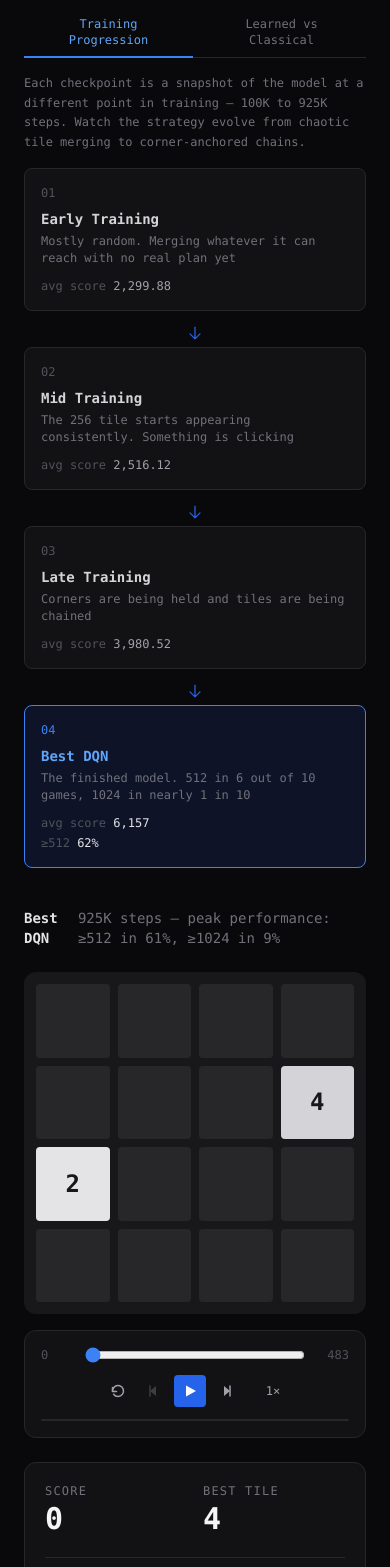
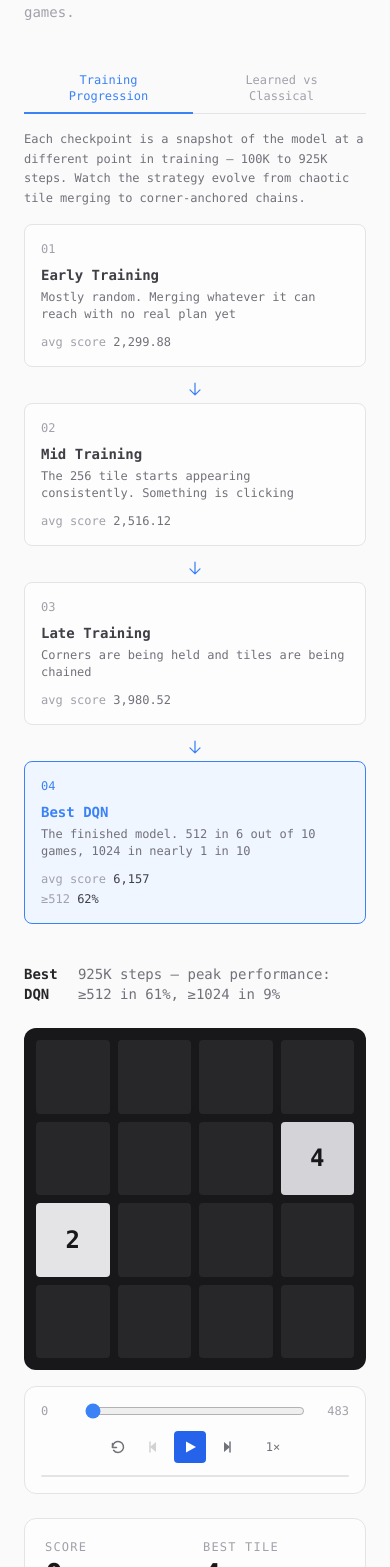
Before and after one commit to SamJacklin/deep2048, a React (Vite) app in the folder frontend/: page / in a window 390 px wide. Shown: the part 433-2000 px from the top of the page. Built offline with nearby package versions, Linux system fonts and the light colour scheme.

Commit message:
feat: add light/dark mode support across all components

```diff
--- a/frontend/src/App.tsx
+++ b/frontend/src/App.tsx
@@ -16,8 +16,8 @@ import Navbar from './toolkit/frontend/portfolio/components/Navbar/Navbar';
 const navLogo = (
   <>
     sam<span className="text-blue-500">.</span>jacklin
-    <span className="text-zinc-700 mx-2">/</span>
-    <span className="text-zinc-300">deep-2048</span>
+    <span className="text-zinc-400 dark:text-zinc-700 mx-2">/</span>
+    <span className="text-zinc-600 dark:text-zinc-300">deep-2048</span>
   </>
 );
 
@@ -76,21 +76,21 @@ function AppContent() {
 
   return (
     <ThemeTransition>
-      <div className="min-h-screen bg-zinc-950 text-zinc-100">
+      <div className="min-h-screen bg-zinc-50 dark:bg-zinc-950 text-zinc-900 dark:text-zinc-100">
         <Navbar logo={navLogo} links={navLinks} />
 
-      <main className="max-w-5xl mx-auto px-6 py-10 flex flex-col gap-10">
+        <main className="max-w-5xl mx-auto px-6 py-10 flex flex-col gap-10 pt-24">
           {/* Intro */}
           <section className="flex flex-col gap-3 max-w-2xl">
-          <h1 className="text-2xl font-bold text-zinc-100">
+            <h1 className="text-2xl font-bold text-zinc-900 dark:text-zinc-100">
               An AI that taught itself to play 2048
             </h1>
-          <p className="text-sm text-zinc-400 leading-relaxed">
+            <p className="text-sm text-zinc-500 dark:text-zinc-400 leading-relaxed">
               No rules, no hints. Just a neural network playing millions of games until it figured
               out what works. Pick a checkpoint below to watch the strategy evolve, or see how it
               compares to a classical search algorithm.
             </p>
-          <p className="text-sm text-zinc-500 leading-relaxed">
+            <p className="text-sm text-zinc-400 dark:text-zinc-500 leading-relaxed">
               Under the hood: a Dueling Double DQN with prioritised experience replay, n-step
               returns, and a CNN that reads rows, columns, and local patterns in parallel.
               925K training steps. 512 tile in 61% of games.
@@ -111,66 +111,62 @@ function AppContent() {
 
           {/* Game viewer */}
           {isLoading ? (
-          <div className="flex items-center justify-center py-32 text-zinc-600 text-sm">
+            <div className="flex items-center justify-center py-32 text-zinc-400 dark:text-zinc-600 text-sm">
               Loading replay…
             </div>
           ) : replay && currentFrame ? (
             <section className="flex flex-col gap-6">
               {/* Checkpoint description */}
               <div className="flex items-center gap-3">
-              <span className="text-sm font-bold text-zinc-200">
+                <span className="text-sm font-bold text-zinc-800 dark:text-zinc-200">
                   {replay.checkpoint_label}
                 </span>
                 <span className="text-sm text-zinc-500">{replay.checkpoint_description}</span>
               </div>
 
-            {/* Board + Controls — centred, full attention */}
+              {/* Board + Controls */}
               <div className="flex flex-col items-center gap-4">
                 <Board
                   board={currentFrame.board}
                   prevBoard={prevFrame?.board ?? null}
                 />
-              <div className="w-full max-w-[360px] rounded-xl border border-zinc-800 bg-zinc-900/60 p-4">
+                <div className="w-full max-w-[360px] rounded-xl border border-zinc-200 dark:border-zinc-800 bg-white/60 dark:bg-zinc-900/60 p-4">
                   <Controls player={player} />
                 </div>
               </div>
 
-            {/* Stats + Q-Values below */}
+              {/* Stats + Q-Values */}
               <div className="grid grid-cols-1 md:grid-cols-2 gap-6">
-              {/* Left: Stats */}
-              <div className="rounded-xl border border-zinc-800 bg-zinc-900/60 p-5">
+                <div className="rounded-xl border border-zinc-200 dark:border-zinc-800 bg-white/60 dark:bg-zinc-900/60 p-5">
                   <StatsPanel
                     replay={replay}
                     frame={currentFrame}
                   />
                 </div>
-
-              {/* Right: Q-Values + Architecture */}
-              <div className="rounded-xl border border-zinc-800 bg-zinc-900/60 p-5">
+                <div className="rounded-xl border border-zinc-200 dark:border-zinc-800 bg-white/60 dark:bg-zinc-900/60 p-5">
                   <QValueChart
                     qValues={currentFrame.q_values}
                     chosenAction={currentFrame.action}
                     validActions={currentFrame.valid_actions}
                     label={replay.score_label}
                   />
-
                 </div>
               </div>
 
               {/* Game-over banner */}
               {currentFrame.valid_actions.length === 0 && (
-              <div className="rounded-lg border border-zinc-700 bg-zinc-900/80 px-5 py-4 flex items-center justify-between">
+                <div className="rounded-lg border border-zinc-300 dark:border-zinc-700 bg-white/80 dark:bg-zinc-900/80 px-5 py-4 flex items-center justify-between">
                   <div>
-                  <span className="text-sm font-bold text-zinc-200">Game over</span>
+                    <span className="text-sm font-bold text-zinc-800 dark:text-zinc-200">Game over</span>
                     <span className="text-sm text-zinc-500 ml-3">
-                    Final score: <span className="text-zinc-300 tabular-nums">{replay.final_score.toLocaleString()}</span>
+                      Final score: <span className="text-zinc-700 dark:text-zinc-300 tabular-nums">{replay.final_score.toLocaleString()}</span>
                       {' · '}
-                    Best tile: <span className="text-zinc-300 tabular-nums">{replay.max_tile_achieved}</span>
+                      Best tile: <span className="text-zinc-700 dark:text-zinc-300 tabular-nums">{replay.max_tile_achieved}</span>
                     </span>
                   </div>
                   <button
                     onClick={player.reset}
-                  className="text-xs text-blue-400 hover:text-blue-300 transition-colors"
+                    className="text-xs text-blue-500 hover:text-blue-400 transition-colors"
                   >
                     Replay ↺
                   </button>
@@ -178,7 +174,7 @@ function AppContent() {
               )}
             </section>
           ) : (
-          <div className="flex items-center justify-center py-32 text-zinc-600 text-sm">
+            <div className="flex items-center justify-center py-32 text-zinc-400 dark:text-zinc-600 text-sm">
               Replay not available — run{' '}
               <code className="mx-1 text-zinc-500">uv run python scripts/generate_replays.py</code>
               {' '}to generate data.
@@ -188,8 +184,8 @@ function AppContent() {
           {/* Benchmark comparison */}
           {benchmark && (
             <section className="flex flex-col gap-3">
-            <h2 className="text-xs text-zinc-500 uppercase tracking-widest">How it stacks up</h2>
-            <div className="rounded-xl border border-zinc-800 bg-zinc-900/60 p-5">
+              <h2 className="text-xs text-zinc-400 dark:text-zinc-500 uppercase tracking-widest">How it stacks up</h2>
+              <div className="rounded-xl border border-zinc-200 dark:border-zinc-800 bg-white/60 dark:bg-zinc-900/60 p-5">
                 <BenchmarkTable
                   rows={benchmark}
                   highlighted={CHECKPOINTS.find(cp => cp.name === selected)?.benchmarkLabel}
@@ -202,12 +198,12 @@ function AppContent() {
         </main>
 
         {/* Footer */}
-      <footer className="border-t border-zinc-800 mt-10 py-8 px-6">
+        <footer className="border-t border-zinc-200 dark:border-zinc-800 mt-10 py-8 px-6">
           <div className="max-w-5xl mx-auto flex flex-col gap-2 sm:flex-row sm:items-center sm:justify-between">
-          <span className="font-mono text-xs text-zinc-600">
+            <span className="font-mono text-xs text-zinc-400 dark:text-zinc-600">
               sam<span className="text-blue-500">.</span>jacklin
             </span>
-          <span className="font-mono text-xs text-zinc-700">
+            <span className="font-mono text-xs text-zinc-300 dark:text-zinc-700">
               DQN · Expectimax · PyTorch · Vite · React
             </span>
           </div>
--- a/frontend/src/components/CheckpointSelector.tsx
+++ b/frontend/src/components/CheckpointSelector.tsx
@@ -40,57 +40,54 @@ function ProgressionStep({
       className={`
         relative text-left p-4 rounded-lg border transition-all flex-1
         ${isSelected
-          ? 'border-blue-500 bg-blue-950/40 text-zinc-100'
-          : 'border-zinc-800 bg-zinc-900/60 text-zinc-400 hover:border-zinc-600 hover:text-zinc-200'}
+          ? 'border-blue-500 bg-blue-50 dark:bg-blue-950/40 text-zinc-900 dark:text-zinc-100'
+          : 'border-zinc-200 dark:border-zinc-800 bg-white/60 dark:bg-zinc-900/60 text-zinc-500 dark:text-zinc-400 hover:border-zinc-400 dark:hover:border-zinc-600 hover:text-zinc-700 dark:hover:text-zinc-200'}
       `}
     >
-      {/* Step badge */}
-      <div className={`text-xs mb-2 font-mono tabular-nums ${isSelected ? 'text-blue-500' : 'text-zinc-600'}`}>
+      <div className={`text-xs mb-2 font-mono tabular-nums ${isSelected ? 'text-blue-500' : 'text-zinc-400 dark:text-zinc-600'}`}>
         {String(stepNumber).padStart(2, '0')}
       </div>
 
-      <div className={`text-sm font-bold mb-1 ${isSelected ? 'text-blue-400' : 'text-zinc-300'}`}>
+      <div className={`text-sm font-bold mb-1 ${isSelected ? 'text-blue-500 dark:text-blue-400' : 'text-zinc-700 dark:text-zinc-300'}`}>
         {cp.label}
       </div>
       <div className="text-xs text-zinc-500 leading-snug mb-3">{cp.description}</div>
 
       {isLoading ? (
-        <div className="text-xs text-zinc-600">Loading…</div>
+        <div className="text-xs text-zinc-400 dark:text-zinc-600">Loading…</div>
       ) : avgScore !== null ? (
         <div className="flex flex-col gap-1">
-          <div className="text-xs text-zinc-600">
+          <div className="text-xs text-zinc-400 dark:text-zinc-600">
             avg score{' '}
-            <span className={`tabular-nums font-medium ${isSelected ? 'text-zinc-200' : 'text-zinc-400'}`}>
+            <span className={`tabular-nums font-medium ${isSelected ? 'text-zinc-700 dark:text-zinc-200' : 'text-zinc-500 dark:text-zinc-400'}`}>
               {avgScore.toLocaleString()}
             </span>
           </div>
           {pct512 !== null && (
-            <div className="text-xs text-zinc-600">
+            <div className="text-xs text-zinc-400 dark:text-zinc-600">
               ≥512{' '}
-              <span className={`tabular-nums font-medium ${isSelected ? 'text-zinc-200' : 'text-zinc-400'}`}>
+              <span className={`tabular-nums font-medium ${isSelected ? 'text-zinc-700 dark:text-zinc-200' : 'text-zinc-500 dark:text-zinc-400'}`}>
                 {pct512.toFixed(0)}%
               </span>
             </div>
           )}
         </div>
       ) : (
-        <div className="text-xs text-zinc-700">No data</div>
+        <div className="text-xs text-zinc-300 dark:text-zinc-700">No data</div>
       )}
     </button>
   );
 }
 
 function ProgressionArrow({ isImproving }: { isImproving: boolean }) {
-  const color = isImproving ? 'text-blue-600' : 'text-zinc-700';
+  const color = isImproving ? 'text-blue-500 dark:text-blue-600' : 'text-zinc-300 dark:text-zinc-700';
   return (
     <>
-      {/* Desktop: right arrow between cards */}
       <div className={`hidden md:flex items-center justify-center flex-shrink-0 w-8 ${color}`}>
         <svg width="24" height="24" viewBox="0 0 24 24" fill="none">
           <path d="M5 12H19M19 12L13 6M19 12L13 18" stroke="currentColor" strokeWidth="1.5" strokeLinecap="round" strokeLinejoin="round"/>
         </svg>
       </div>
-      {/* Mobile: down arrow above each card (except first) */}
       <div className={`md:hidden flex justify-center py-1 ${color}`}>
         <svg width="20" height="20" viewBox="0 0 24 24" fill="none">
           <path d="M12 5V19M12 19L6 13M12 19L18 13" stroke="currentColor" strokeWidth="1.5" strokeLinecap="round" strokeLinejoin="round"/>
@@ -124,7 +121,6 @@ function ProgressionTab({
         Watch the strategy evolve from chaotic tile merging to corner-anchored chains.
       </p>
 
-      {/* Timeline row */}
       <div className="flex flex-col md:flex-row md:items-stretch gap-2 md:gap-0">
         {steps.map((cp, i) => {
           const benchmarkRow = cp.benchmarkLabel
@@ -159,8 +155,8 @@ function ProgressionTab({
 function StatCell({ label, value, highlight }: { label: string; value: string; highlight?: boolean }) {
   return (
     <div className="flex flex-col items-center gap-0.5">
-      <span className="text-xs text-zinc-600 uppercase tracking-wide">{label}</span>
-      <span className={`text-2xl font-bold tabular-nums ${highlight ? 'text-blue-300' : 'text-zinc-100'}`}>
+      <span className="text-xs text-zinc-400 dark:text-zinc-600 uppercase tracking-wide">{label}</span>
+      <span className={`text-2xl font-bold tabular-nums ${highlight ? 'text-blue-500 dark:text-blue-300' : 'text-zinc-800 dark:text-zinc-100'}`}>
         {value}
       </span>
     </div>
@@ -190,23 +186,21 @@ function ComparisonCard({
       className={`
         relative text-left p-5 rounded-xl border transition-all w-full
         ${isSelected
-          ? 'border-blue-500 bg-blue-950/40'
-          : 'border-zinc-800 bg-zinc-900/60 hover:border-zinc-600'}
+          ? 'border-blue-500 bg-blue-50 dark:bg-blue-950/40'
+          : 'border-zinc-200 dark:border-zinc-800 bg-white/60 dark:bg-zinc-900/60 hover:border-zinc-400 dark:hover:border-zinc-600'}
       `}
     >
-      {/* Selected indicator */}
       {isSelected && (
         <div className={`absolute top-3 ${isLeft ? 'right-3' : 'left-3'} text-xs text-blue-500 font-mono`}>
           ● watching
         </div>
       )}
 
-      {/* Agent type badge */}
-      <div className={`text-xs font-mono mb-1 ${isLeft ? '' : 'md:text-right'} ${isSelected ? 'text-blue-500' : 'text-zinc-600'}`}>
+      <div className={`text-xs font-mono mb-1 ${isLeft ? '' : 'md:text-right'} ${isSelected ? 'text-blue-500' : 'text-zinc-400 dark:text-zinc-600'}`}>
         {cp.group === 'comparison' ? 'classical' : 'learned'}
       </div>
 
-      <div className={`text-lg font-bold mb-1 ${isSelected ? 'text-blue-400' : 'text-zinc-200'}`}>
+      <div className={`text-lg font-bold mb-1 ${isSelected ? 'text-blue-500 dark:text-blue-400' : 'text-zinc-700 dark:text-zinc-200'}`}>
         {cp.label}
       </div>
       <div className="text-xs text-zinc-500 leading-snug mb-4">{cp.description}</div>
@@ -224,7 +218,7 @@ function ComparisonCard({
           })}
         </div>
       ) : (
-        <div className="text-xs text-zinc-700">Loading stats…</div>
+        <div className="text-xs text-zinc-300 dark:text-zinc-700">Loading stats…</div>
       )}
     </button>
   );
@@ -257,7 +251,6 @@ function ComparisonTab({
         Select a card to load that agent's replay below. Does training on millions of games beat carefully hand-crafted rules?
       </p>
 
-      {/* Head-to-head */}
       <div className="grid grid-cols-1 md:grid-cols-[1fr_auto_1fr] gap-3 md:gap-4 items-center">
         <ComparisonCard
           cp={bestDqn}
@@ -268,14 +261,13 @@ function ComparisonTab({
           winnerOn={winnerOn}
         />
 
-        {/* VS divider */}
         <div className="hidden md:flex flex-col items-center gap-1">
-          <span className="text-lg font-bold text-zinc-600">vs</span>
+          <span className="text-lg font-bold text-zinc-400 dark:text-zinc-600">vs</span>
         </div>
-        <div className="md:hidden flex items-center justify-center gap-3 text-zinc-700 text-xs">
-          <div className="flex-1 h-px bg-zinc-800" />
+        <div className="md:hidden flex items-center justify-center gap-3 text-zinc-300 dark:text-zinc-700 text-xs">
+          <div className="flex-1 h-px bg-zinc-200 dark:bg-zinc-800" />
           <span>vs</span>
-          <div className="flex-1 h-px bg-zinc-800" />
+          <div className="flex-1 h-px bg-zinc-200 dark:bg-zinc-800" />
         </div>
 
         <ComparisonCard
@@ -287,7 +279,6 @@ function ComparisonTab({
           winnerOn={winnerOn}
         />
       </div>
-
     </div>
   );
 }
@@ -314,8 +305,7 @@ export default function CheckpointSelector({
 
   return (
     <div className="flex flex-col gap-4">
-      {/* Tab bar */}
-      <div className="flex gap-1 border-b border-zinc-800">
+      <div className="flex gap-1 border-b border-zinc-200 dark:border-zinc-800">
         {(['progression', 'comparison'] as Tab[]).map(tab => (
           <button
             key={tab}
@@ -323,8 +313,8 @@ export default function CheckpointSelector({
             className={`
               px-4 py-2 text-xs font-medium transition-colors border-b-2 -mb-px
               ${activeTab === tab
-                ? 'border-blue-500 text-blue-400'
-                : 'border-transparent text-zinc-500 hover:text-zinc-300'}
+                ? 'border-blue-500 text-blue-500 dark:text-blue-400'
+                : 'border-transparent text-zinc-400 dark:text-zinc-500 hover:text-zinc-700 dark:hover:text-zinc-300'}
             `}
           >
             {tab === 'progression' ? 'Training Progression' : 'Learned vs Classical'}
@@ -332,7 +322,6 @@ export default function CheckpointSelector({
         ))}
       </div>
 
-      {/* Tab content */}
       {activeTab === 'progression' ? (
         <ProgressionTab
           checkpoints={checkpoints}
--- a/frontend/src/components/Controls.tsx
+++ b/frontend/src/components/Controls.tsx
@@ -20,7 +20,7 @@ function IconButton({
       onClick={onClick}
       title={title}
       disabled={disabled}
-      className="p-2 rounded text-zinc-400 hover:text-zinc-100 hover:bg-zinc-800 transition-colors disabled:opacity-30 disabled:cursor-not-allowed"
+      className="p-2 rounded text-zinc-500 dark:text-zinc-400 hover:text-zinc-900 dark:hover:text-zinc-100 hover:bg-zinc-100 dark:hover:bg-zinc-800 transition-colors disabled:opacity-30 disabled:cursor-not-allowed"
     >
       {children}
     </button>
@@ -36,7 +36,7 @@ export default function Controls({ player }: ControlsProps) {
     <div className="flex flex-col gap-3">
       {/* Scrubber */}
       <div className="flex items-center gap-3">
-        <span className="text-xs text-zinc-600 tabular-nums w-8">{frameIndex}</span>
+        <span className="text-xs text-zinc-400 dark:text-zinc-600 tabular-nums w-8">{frameIndex}</span>
         <input
           type="range"
           min={0}
@@ -45,13 +45,12 @@ export default function Controls({ player }: ControlsProps) {
           onChange={e => seek(Number(e.target.value))}
           className="flex-1 accent-blue-500 cursor-pointer"
         />
-        <span className="text-xs text-zinc-600 tabular-nums w-8 text-right">{totalFrames - 1}</span>
+        <span className="text-xs text-zinc-400 dark:text-zinc-600 tabular-nums w-8 text-right">{totalFrames - 1}</span>
       </div>
 
       {/* Buttons */}
       <div className="flex items-center justify-center gap-4">
         <div className="flex items-center gap-1">
-          {/* Reset */}
           <IconButton onClick={reset} title="Reset">
             <svg width="16" height="16" viewBox="0 0 16 16" fill="none" stroke="currentColor" strokeWidth="1.5">
               <path d="M2.5 8a5.5 5.5 0 1 1 1.1 3.3" strokeLinecap="round"/>
@@ -59,7 +58,6 @@ export default function Controls({ player }: ControlsProps) {
             </svg>
           </IconButton>
 
-          {/* Step back */}
           <IconButton onClick={stepBack} title="Step back" disabled={frameIndex === 0}>
             <svg width="16" height="16" viewBox="0 0 16 16" fill="none" stroke="currentColor" strokeWidth="1.5">
               <path d="M10 3L4 8l6 5V3z" fill="currentColor" stroke="none"/>
@@ -67,7 +65,6 @@ export default function Controls({ player }: ControlsProps) {
             </svg>
           </IconButton>
 
-          {/* Play / Pause */}
           <button
             onClick={togglePlay}
             className="p-2 rounded bg-blue-600 hover:bg-blue-500 text-white transition-colors"
@@ -85,7 +82,6 @@ export default function Controls({ player }: ControlsProps) {
             )}
           </button>
 
-          {/* Step forward */}
           <IconButton onClick={stepForward} title="Step forward" disabled={frameIndex === totalFrames - 1}>
             <svg width="16" height="16" viewBox="0 0 16 16" fill="none" stroke="currentColor" strokeWidth="1.5">
               <path d="M6 3l6 5-6 5V3z" fill="currentColor" stroke="none"/>
@@ -94,10 +90,9 @@ export default function Controls({ player }: ControlsProps) {
           </IconButton>
         </div>
 
-        {/* Speed */}
         <button
           onClick={cycleSpeed}
-          className="text-xs text-zinc-400 hover:text-zinc-100 px-2 py-1 rounded hover:bg-zinc-800 transition-colors tabular-nums"
+          className="text-xs text-zinc-500 dark:text-zinc-400 hover:text-zinc-900 dark:hover:text-zinc-100 px-2 py-1 rounded hover:bg-zinc-100 dark:hover:bg-zinc-800 transition-colors tabular-nums"
           title="Cycle playback speed"
         >
           {currentSpeed}×
@@ -105,7 +100,7 @@ export default function Controls({ player }: ControlsProps) {
       </div>
 
       {/* Progress bar */}
-      <div className="h-0.5 bg-zinc-800 rounded-full overflow-hidden">
+      <div className="h-0.5 bg-zinc-200 dark:bg-zinc-800 rounded-full overflow-hidden">
         <div
           className="h-full bg-blue-600 transition-all duration-100"
           style={{ width: `${progress * 100}%` }}
--- a/frontend/src/components/StatsPanel.tsx
+++ b/frontend/src/components/StatsPanel.tsx
@@ -5,16 +5,15 @@ interface StatsPanelProps {
   frame: ReplayFrame;
 }
 
-
 function Divider() {
-  return <div className="border-t border-zinc-800 my-1" />;
+  return <div className="border-t border-zinc-200 dark:border-zinc-800 my-1" />;
 }
 
 function MetaRow({ label, value }: { label: string; value: string | number }) {
   return (
     <div className="flex flex-col gap-0.5">
-      <span className="text-xs text-zinc-600">{label}</span>
-      <span className="text-sm text-zinc-300 tabular-nums">{value}</span>
+      <span className="text-xs text-zinc-400 dark:text-zinc-600">{label}</span>
+      <span className="text-sm text-zinc-600 dark:text-zinc-300 tabular-nums">{value}</span>
     </div>
   );
 }
@@ -33,16 +32,16 @@ export default function StatsPanel({ replay, frame }: StatsPanelProps) {
   const isHeuristic = replay.agent_type === 'heuristic';
 
   return (
-    <div className="flex flex-col gap-4 text-zinc-200">
+    <div className="flex flex-col gap-4 text-zinc-700 dark:text-zinc-200">
       {/* Hero stats */}
       <div className="grid grid-cols-2 gap-4">
         <div className="flex flex-col gap-0.5">
-          <span className="text-xs text-zinc-500 uppercase tracking-widest">Score</span>
-          <span className="text-3xl font-bold tabular-nums text-zinc-100">{frame.score.toLocaleString()}</span>
+          <span className="text-xs text-zinc-400 dark:text-zinc-500 uppercase tracking-widest">Score</span>
+          <span className="text-3xl font-bold tabular-nums text-zinc-900 dark:text-zinc-100">{frame.score.toLocaleString()}</span>
         </div>
         <div className="flex flex-col gap-0.5">
-          <span className="text-xs text-zinc-500 uppercase tracking-widest">Best tile</span>
-          <span className={`text-3xl font-bold tabular-nums ${maxTileOnBoard >= 512 ? 'text-blue-400' : 'text-zinc-100'}`}>
+          <span className="text-xs text-zinc-400 dark:text-zinc-500 uppercase tracking-widest">Best tile</span>
+          <span className={`text-3xl font-bold tabular-nums ${maxTileOnBoard >= 512 ? 'text-blue-500 dark:text-blue-400' : 'text-zinc-900 dark:text-zinc-100'}`}>
             {maxTileOnBoard}
           </span>
         </div>
@@ -63,7 +62,7 @@ export default function StatsPanel({ replay, frame }: StatsPanelProps) {
 
       {/* Agent details */}
       <div className="flex flex-col gap-3">
-        <p className="text-xs text-zinc-500 uppercase tracking-widest">Agent</p>
+        <p className="text-xs text-zinc-400 dark:text-zinc-500 uppercase tracking-widest">Agent</p>
         <div className="grid grid-cols-2 gap-3">
           {!isHeuristic && (
             <MetaRow label="Training steps" value={replay.training_step.toLocaleString()} />
--- a/frontend/tailwind.config.js
+++ b/frontend/tailwind.config.js
@@ -1,6 +1,7 @@
 /** @type {import('tailwindcss').Config} */
 export default {
   content: ['./index.html', './src/**/*.{ts,tsx}'],
+  darkMode: 'class',
   theme: {
     extend: {},
   },
```
Also changed, not shown: frontend/src/components/ArchitectureSection.tsx (+8 -8 lines), frontend/src/components/BenchmarkTable.tsx (+14 -14 lines), frontend/src/components/QValueChart.tsx (+7 -8 lines). Lines whose indentation alone changed are shown as unchanged.
